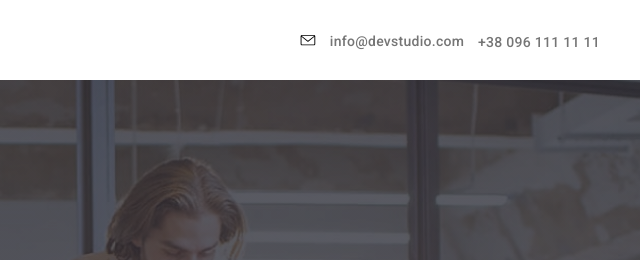
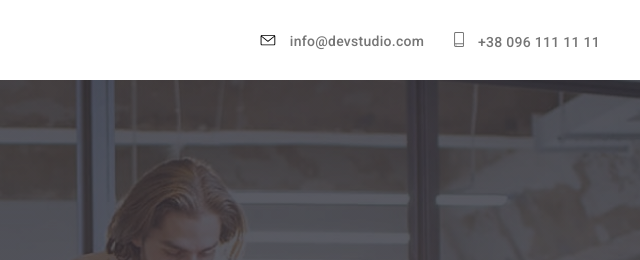
Before and after one commit to Max-GO-IT/4-2020, a plain HTML site: page index.html in a window 1280 px wide. Shown: the top 260 px of the page, 640-1280 px from the left. Drawn offline with Linux system fonts and the light colour scheme.

Commit message:
иконка телефона в хедере

```diff
--- a/css/style.css
+++ b/css/style.css
@@ -162,9 +162,11 @@ Single-colored icons can be modified like so:
   left: 0;
 }
 
-.smartphone {
+.icon-smartphone {
   width: 10px;
   height: 15px;
+  fill: #757575;
+  margin-right: 10px;
 }
 
 .header-address {
@@ -189,11 +191,17 @@ Single-colored icons can be modified like so:
 .header-address:hover .icon-e-mail {
   fill: #2196f3;
 }
+.header-address:hover .icon-smartphone {
+  fill: #2196f3;
+}
 
 .address-list {
   display: flex;
   margin-top: 32px;
   margin-left: auto;
+}
+.header-telephone {
+  margin-left: 30px;
 }
 
 /*HERO СЕКЦИЯ*/
--- a/index.html
+++ b/index.html
@@ -332,10 +332,11 @@
                         info@devstudio.com
                     </a>
                 </li>
-                <li>
+                <li class="header-telephone">
                     <a class="header-address" href="tel:+380961111111">
-                        <svg class="smartphone"></svg>
-                        <use xlink:href="#icon-smartphone"></use>
+                        <svg class="icon-smartphone">
+                            <use xlink:href="#icon-smartphone"></use>
+                        </svg>
                         +38 096 111 11 11
                     </a>
                 </li>
```
